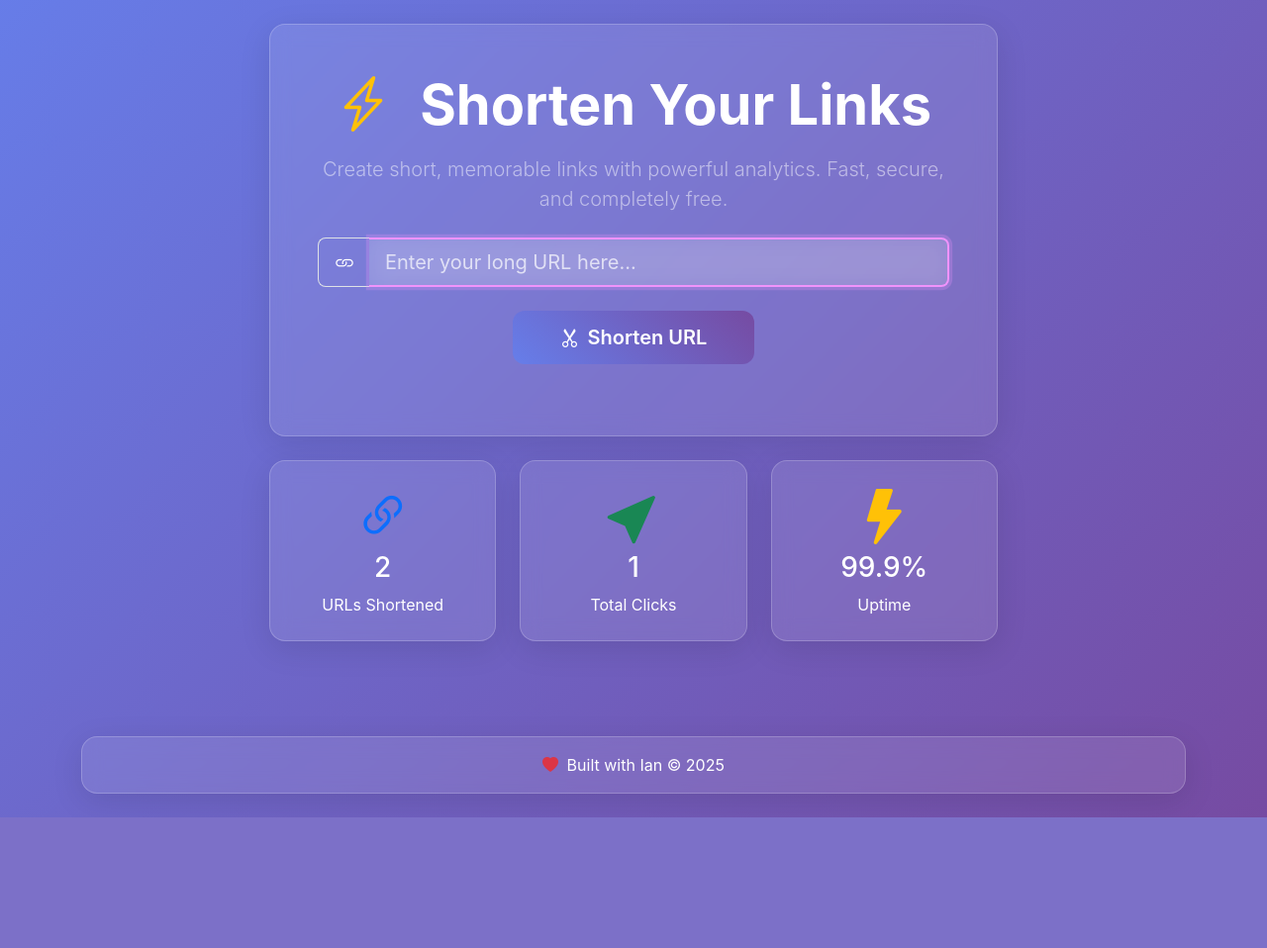
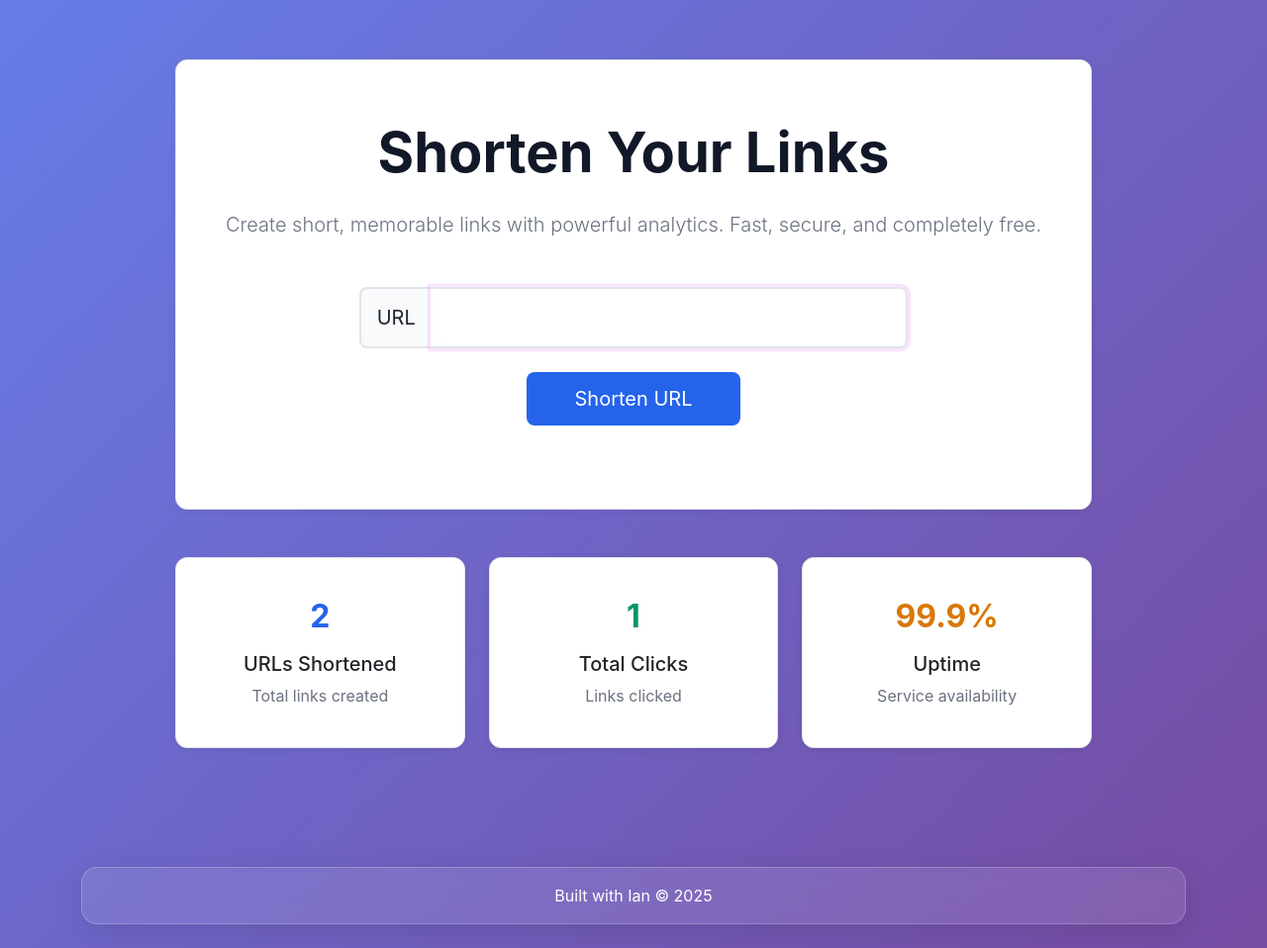
Before and after one commit to ian-yitzhak/urlshortener, a Django app: page / in a window 1280 px wide. Shown: the part 62-1020 px from the top of the page at 99% size. Before the commit the page ends 888 px from the top, so only its background shows below. Run offline with Django 4.2, Linux system fonts and the light colour scheme; data comes from the database, SQL or seed files in the repository; both versions use the stored data as it was after the commit; some libraries are stand-ins or nearby versions.

Commit message:
updated base template

```diff
--- a/base/templates/base.html
+++ b/base/templates/base.html
@@ -249,7 +249,7 @@
         <div class="container text-center">
             <div class="glass-card p-3">
                 <p class="mb-0 text-white">
-                    <i class="bi bi-heart-fill text-danger me-1"></i>
+
                     Built with Ian © 2025
                 </p>
             </div>
--- a/base/templates/shortener/home.html
+++ b/base/templates/shortener/home.html
@@ -1,69 +1,63 @@
 {% extends 'base.html' %}
 
 {% block content %}
-<div class="row justify-content-center">
-    <div class="col-lg-8">
+<div class="row justify-content-center" style="margin-top: 60px;">
+    <div class="col-lg-10">
         <!-- Hero Section -->
-        <div class="glass-card p-5 mb-4 text-center">
-            <h1 class="display-4 fw-bold text-white mb-3">
-                <i class="bi bi-lightning-charge text-warning me-3"></i>
+        <div style="background: white; border: 1px solid #e1e5e9; border-radius: 12px; box-shadow: 0 2px 8px rgba(0,0,0,0.06); padding: 60px 40px;" class="text-center mb-5">
+            <h1 class="display-4 fw-bold mb-4" style="color: #111827;">
                 Shorten Your Links
             </h1>
-            <p class="lead text-white-50 mb-4">
+            <p class="lead mb-5" style="color: #6b7280;">
                 Create short, memorable links with powerful analytics. Fast, secure, and completely free.
             </p>
 
             <!-- URL Shortening Form -->
             <form method="post" action="{% url 'create_short_url' %}" class="mb-4">
                 {% csrf_token %}
-                <div class="row g-3">
-                    <div class="col-12">
-                        <div class="input-group input-group-lg">
-                            <span class="input-group-text bg-transparent border-end-0 text-white">
-                                <i class="bi bi-link"></i>
+                <div class="row justify-content-center">
+                    <div class="col-lg-8">
+                        <div class="input-group input-group-lg mb-4">
+                            <span class="input-group-text" style="background: #f8fafc; border: 2px solid #e1e5e9; border-right: none;">
+                                URL
                             </span>
                             <input type="url"
-                                   class="form-control form-control-lg border-start-0"
+                                   class="form-control"
                                    name="original_url"
                                    placeholder="Enter your long URL here..."
-                                   required>
+                                   required
+                                   style="border: 2px solid #e1e5e9; border-left: none; padding: 14px 16px;">
                         </div>
+
+                        <button type="submit" class="btn btn-lg px-5" style="background: #2563eb; border: none; color: white; padding: 12px 32px; border-radius: 8px;">
+                            Shorten URL
+                        </button>
                     </div>
                 </div>
-
-                <button type="submit" class="btn btn-primary btn-lg mt-4 px-5">
-                    <i class="bi bi-scissors me-2"></i>Shorten URL
-                </button>
             </form>
         </div>
 
         <!-- Statistics Cards -->
-        <div class="row g-4 mb-4">
+        <div class="row g-4 mb-5">
             <div class="col-md-4">
-                <div class="glass-card p-4 text-center">
-                    <div class="text-white">
-                        <i class="bi bi-link-45deg display-4 text-primary mb-3"></i>
-                        <h3>{{ total_urls|default:0 }}</h3>
-                        <p class="mb-0">URLs Shortened</p>
-                    </div>
+                <div style="background: white; border: 1px solid #e1e5e9; border-radius: 12px; box-shadow: 0 2px 8px rgba(0,0,0,0.06); padding: 40px 30px;" class="text-center">
+                    <h2 style="color: #2563eb; font-weight: 700;" class="mb-3">{{ total_urls|default:0 }}</h2>
+                    <h5 class="mb-2">URLs Shortened</h5>
+                    <p style="color: #6b7280;" class="mb-0">Total links created</p>
                 </div>
             </div>
             <div class="col-md-4">
-                <div class="glass-card p-4 text-center">
-                    <div class="text-white">
-                        <i class="bi bi-cursor-fill display-4 text-success mb-3"></i>
-                        <h3>{{ total_clicks|default:0 }}</h3>
-                        <p class="mb-0">Total Clicks</p>
-                    </div>
+                <div style="background: white; border: 1px solid #e1e5e9; border-radius: 12px; box-shadow: 0 2px 8px rgba(0,0,0,0.06); padding: 40px 30px;" class="text-center">
+                    <h2 style="color: #059669; font-weight: 700;" class="mb-3">{{ total_clicks|default:0 }}</h2>
+                    <h5 class="mb-2">Total Clicks</h5>
+                    <p style="color: #6b7280;" class="mb-0">Links clicked</p>
                 </div>
             </div>
             <div class="col-md-4">
-                <div class="glass-card p-4 text-center">
-                    <div class="text-white">
-                        <i class="bi bi-lightning-fill display-4 text-warning mb-3"></i>
-                        <h3>99.9%</h3>
-                        <p class="mb-0">Uptime</p>
-                    </div>
+                <div style="background: white; border: 1px solid #e1e5e9; border-radius: 12px; box-shadow: 0 2px 8px rgba(0,0,0,0.06); padding: 40px 30px;" class="text-center">
+                    <h2 style="color: #d97706; font-weight: 700;" class="mb-3">99.9%</h2>
+                    <h5 class="mb-2">Uptime</h5>
+                    <p style="color: #6b7280;" class="mb-0">Service availability</p>
                 </div>
             </div>
         </div>
```
Also changed, not shown: db.sqlite3.
